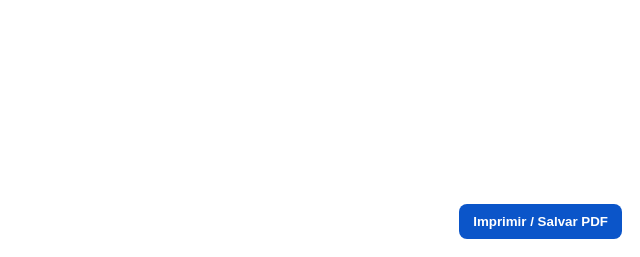
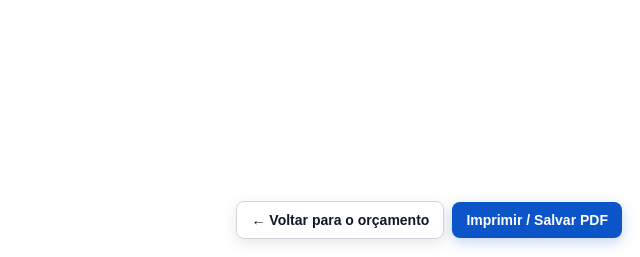
Before and after one commit to sketchJayJay/Mec-nica-do-Jairo, a Flask app: template templates/orcamento_print.html in a window 1280 px wide. Shown: the part 543-800 px from the top of the page, without its empty margins (640-1280 px from the left). Run offline with Flask 3, Linux system fonts and the light colour scheme; the template is opened without the code that fills it, so the values that code supplies are empty; some libraries are stand-ins or nearby versions.

Commit message:
Add files via upload

```diff
--- a/templates/orcamento_print.html
+++ b/templates/orcamento_print.html
@@ -4,10 +4,10 @@
 <meta charset="utf-8"><meta name="viewport" content="width=device-width, initial-scale=1">
 <title>Orçamento #{{ orcamento.id }}{% if orcamento.placa %} • {{ orcamento.placa }}{% endif %}</title>
 <style>
-@page{margin:16mm}body{font-family:Arial,Helvetica,sans-serif;margin:0;padding:16mm;color:#111827}.muted{color:#555}h1,h2,h3{margin:0}.row{display:flex;gap:12px;flex-wrap:wrap}.col{flex:1;min-width:180px}.title{margin:12px 0 8px}table.grid{width:100%;border-collapse:collapse;font-size:11px;margin-top:8px}table.grid th,table.grid td{border:1px solid #e5e7eb;padding:6px}table.grid th{background:#f3f4f6;text-align:left;font-size:10px}.print-actions{position:fixed;right:18px;bottom:18px;z-index:99}.print-actions button{border:0;border-radius:8px;padding:10px 14px;cursor:pointer;font-weight:700;background:#0b55c9;color:#fff}.notice{margin:14px 0;padding:9px 11px;background:#f6f8fb;border:1px solid #e5e7eb;border-radius:7px;font-size:12px}@media print{.print-actions{display:none!important}}
+@page{margin:16mm}body{font-family:Arial,Helvetica,sans-serif;margin:0;padding:16mm;color:#111827}.muted{color:#555}h1,h2,h3{margin:0}.row{display:flex;gap:12px;flex-wrap:wrap}.col{flex:1;min-width:180px}.title{margin:12px 0 8px}table.grid{width:100%;border-collapse:collapse;font-size:11px;margin-top:8px}table.grid th,table.grid td{border:1px solid #e5e7eb;padding:6px}table.grid th{background:#f3f4f6;text-align:left;font-size:10px}.print-actions{position:fixed;right:18px;bottom:18px;z-index:99;display:flex;gap:8px;align-items:center}.print-actions a,.print-actions button{border:0;border-radius:8px;padding:10px 14px;cursor:pointer;font-weight:700;font-family:Arial,Helvetica,sans-serif;font-size:14px;text-decoration:none}.print-actions .back-btn{background:#fff;color:#111827;border:1px solid #d1d5db;box-shadow:0 4px 14px rgba(0,0,0,.10)}.print-actions .print-btn{background:#0b55c9;color:#fff;box-shadow:0 4px 14px rgba(11,85,201,.25)}.print-actions .back-btn:hover{background:#f3f4f6}.print-actions .print-btn:hover{background:#073f96}.notice{margin:14px 0;padding:9px 11px;background:#f6f8fb;border:1px solid #e5e7eb;border-radius:7px;font-size:12px}@media print{.print-actions{display:none!important}}
 </style></head>
 <body>
-<div class="print-actions"><button onclick="window.print()">Imprimir / Salvar PDF</button></div>
+<div class="print-actions"><a class="back-btn" href="{{ url_for('orcamento_view', orcamento_id=orcamento.id) }}">← Voltar para o orçamento</a><button class="print-btn" type="button" onclick="window.print()">Imprimir / Salvar PDF</button></div>
 <div style="display:flex;align-items:center;justify-content:space-between;border-bottom:1px solid #ddd;padding-bottom:8px">
 <img src="{{ url_for('static', filename='img/logo_os_original.png') }}" alt="Logo" style="height:150px;object-fit:contain">
 <div style="text-align:right"><h1 style="font-size:28px">ORÇAMENTO</h1><div class="muted">Nº {{ orcamento.id }}</div><div class="muted">{{ orcamento.data|dateonlybr }}</div></div>
```
Also changed, not shown: README.md.
